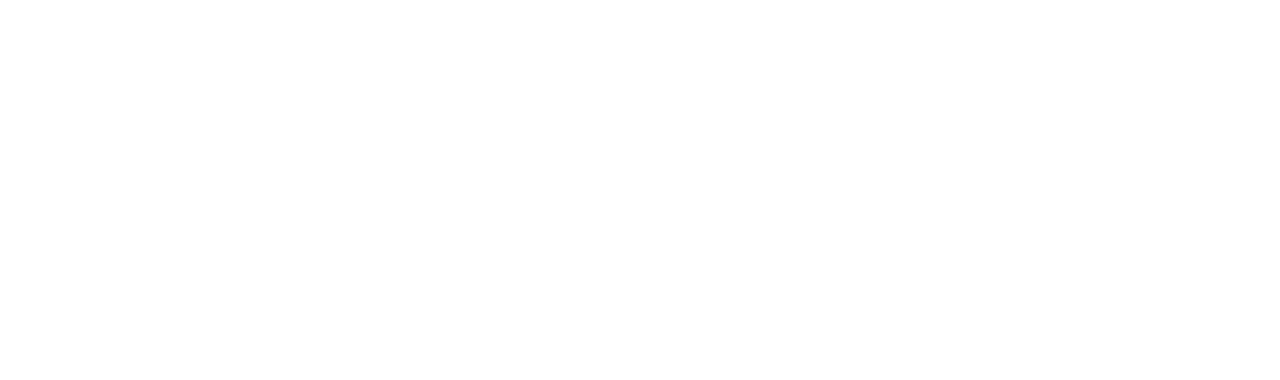
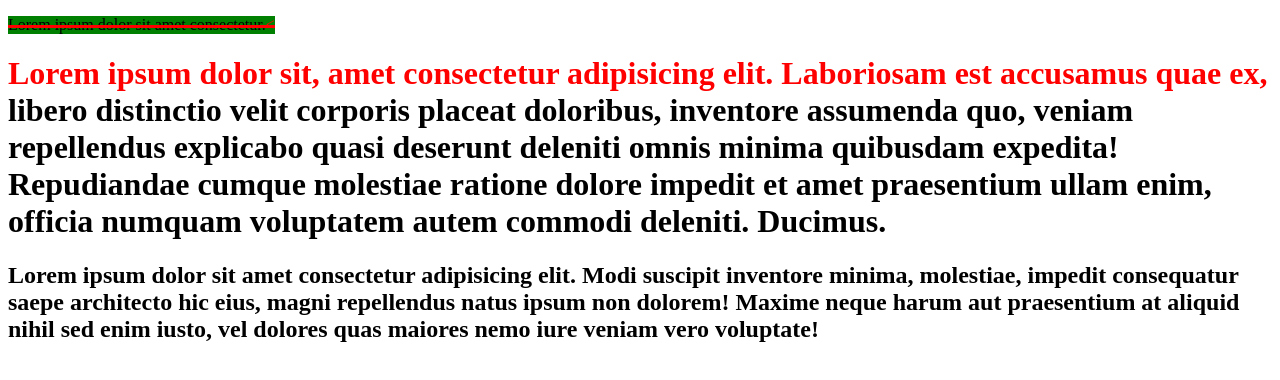
Before and after one commit to LeViiAcKerMan01/FrontEnd_Development, a plain HTML site: page CSS/11.html in a window 1280 px wide. Drawn offline with Linux system fonts and the light colour scheme.

Commit message:
First commit

```diff
--- a/CSS/11.html
+++ b/CSS/11.html
@@ -7,17 +7,18 @@
     <link rel="stylesheet" href="style11.css">
 </head>
 <body>
+    <p>Lorem ipsum dolor sit amet consectetur.</p>
+    <h1>Lorem ipsum dolor sit, amet consectetur adipisicing elit. Laboriosam est accusamus quae ex, libero distinctio velit corporis placeat doloribus, inventore assumenda quo, veniam repellendus explicabo quasi deserunt deleniti omnis minima quibusdam expedita! Repudiandae cumque molestiae ratione dolore impedit et amet praesentium ullam enim, officia numquam voluptatem autem commodi deleniti. Ducimus.</h1>
+    <h2>Lorem ipsum dolor sit amet consectetur adipisicing elit. Modi suscipit inventore minima, molestiae, impedit consequatur saepe architecto hic eius, magni repellendus natus ipsum non dolorem! Maxime neque harum aut praesentium at aliquid nihil sed enim iusto, vel dolores quas maiores nemo iure veniam vero voluptate!</h2>
+
 
 </body>
 </html>
 
 <!-- NOTES
 
-1- Pseudo elements -
-
-2- Pseudo classes -
-
-3- Pseudo Selectors -
+1- Pseudo elements - Could be used to make a website more responsive and to add-up some extra features
+that will make the website better to work with.
 
 
 -->
--- a/CSS/style11.css
+++ b/CSS/style11.css
@@ -10,3 +10,34 @@ html, body{
     width: 100%;
     height: 100%;
 }
+p{
+
+    position: relative;
+    width: fit-content;
+    background-color: green;
+}
+p::before{
+    position: absolute;
+    top: 50%;
+    content: '';
+    width: 100%;
+    height: 3px;
+    background-color: red;
+
+}
+
+p::after{
+
+    color: red;
+    content: '<';
+
+}
+h1::first-line{
+
+    color: red;
+}
+
+h2::selection{
+
+    color: green;
+}
--- /dev/null
+++ b/CSS/style12.css
@@ -0,0 +1,30 @@
+*{
+
+    margin: 0;
+    padding: 0;
+    box-sizing: border-box;
+
+}
+html, body{
+
+    width: 100%;
+    height: 100%;
+}
+h1:hover{
+
+    color: red;
+}
+button:active{
+
+    background-color: red;
+
+}
+input:focus{
+
+    background-color: red;
+}
+
+P:nth-child(5){
+
+    color: red;
+}
```
Also changed, not shown: CSS/12.html (added, +28 -0 lines).
